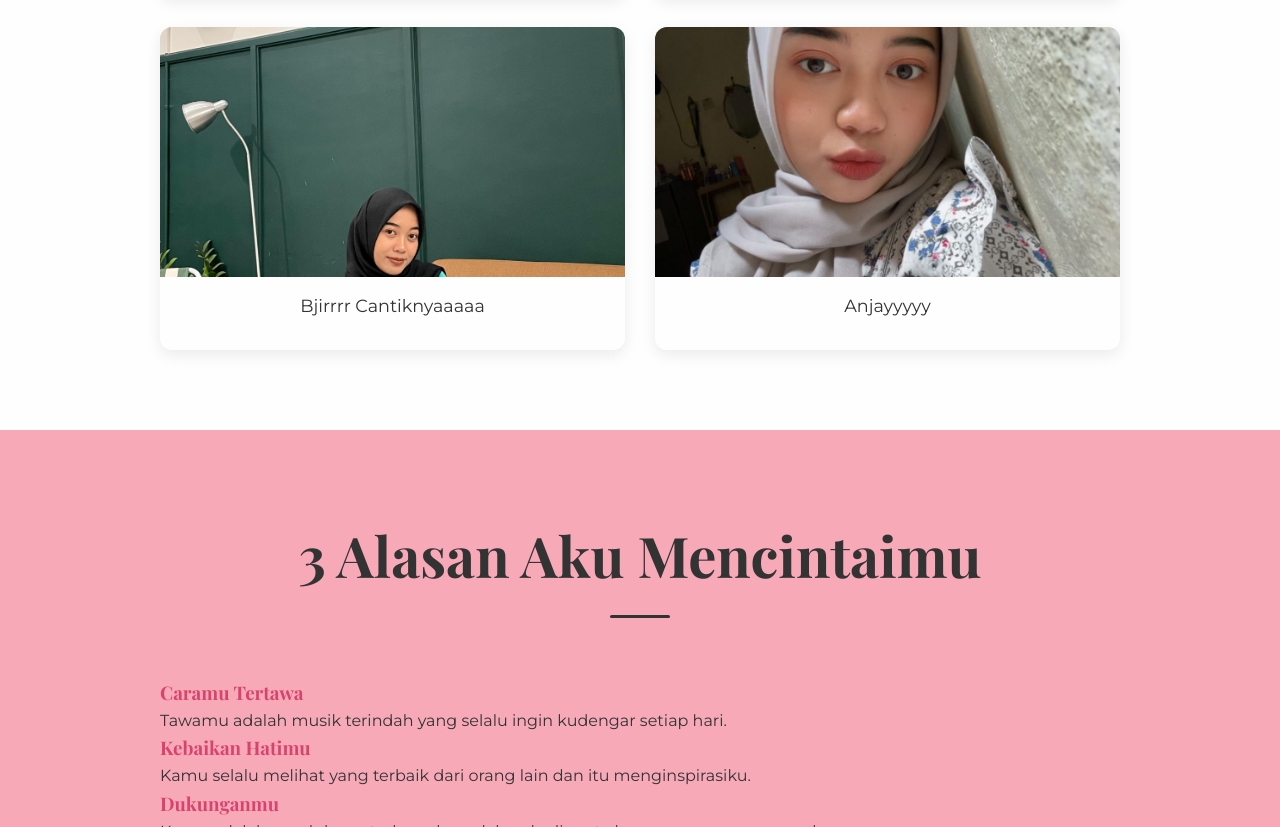
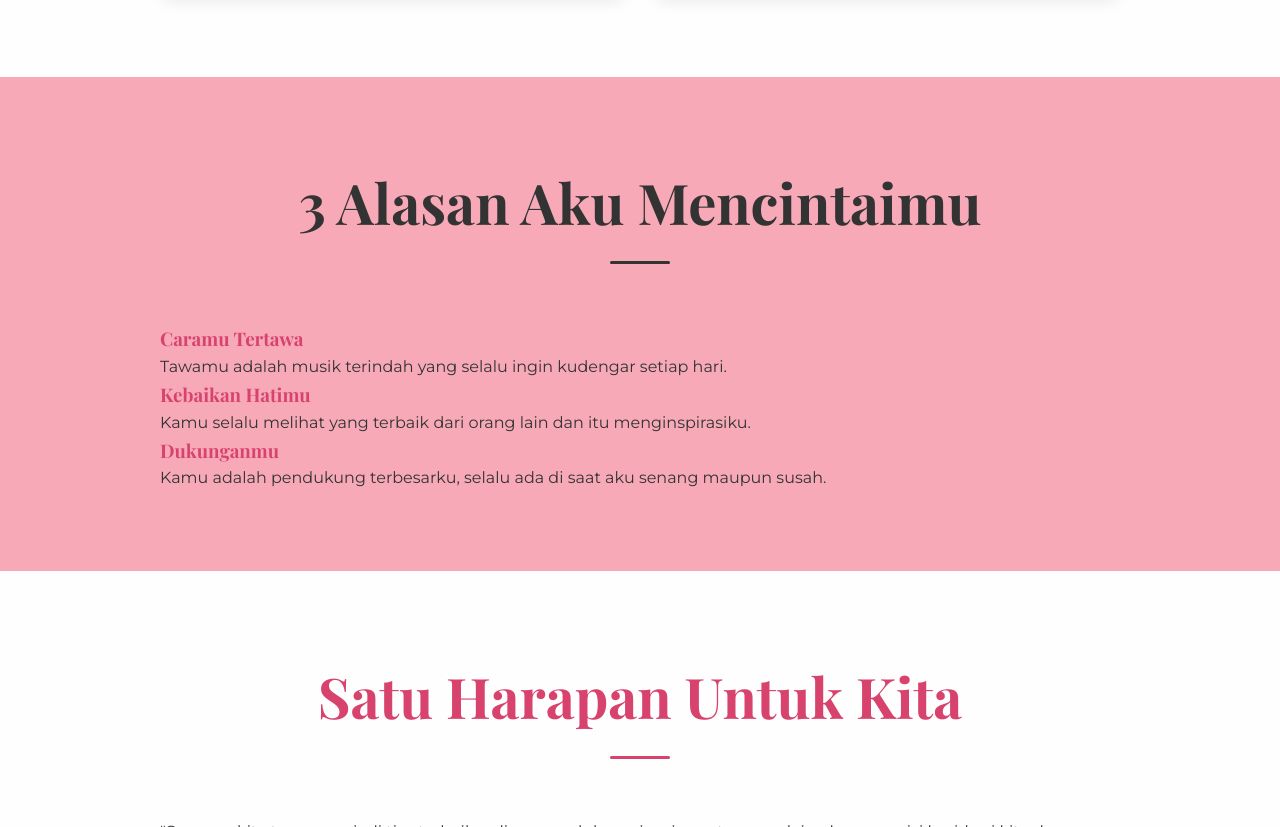
Before and after one commit to khoirul2003/ultah-2025, a plain HTML site: page index.html in a window 1280 px wide. Shown: the part 1767-2594 px from the top of the page. Drawn offline with nearby package versions, Linux system fonts and the light colour scheme; a web font is replaced by a local one.

Commit message:
reafactor: delate photo

```diff
--- a/index.html
+++ b/index.html
@@ -51,14 +51,7 @@
             <img src="img/img-4.jpg" alt="Kenangan 4">
             <p class="caption">Masa depan bersamamu adalah impianku.</p>
           </div>
-          <div class="gallery-item reveal from-left">
-            <img src="img/img-6.jpg" alt="Kenangan 5">
-            <p class="caption">Bjirrrr Cantiknyaaaaa</p>
-          </div>
-          <div class="gallery-item reveal from-right">
-            <img src="img/img-5.jpg" alt="Kenangan 6">
-            <p class="caption">Anjayyyyy</p>
-          </div>
+
         </div>
       </div>
     </section>
```
